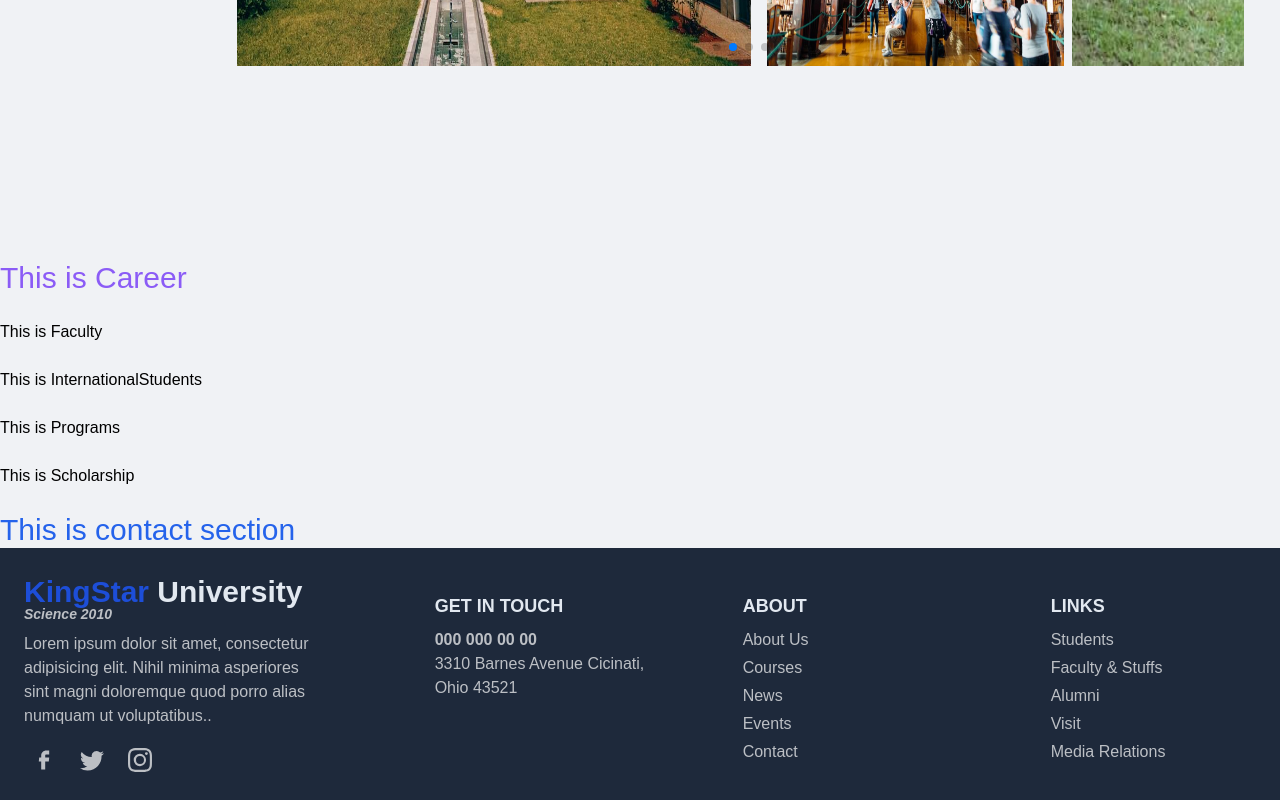
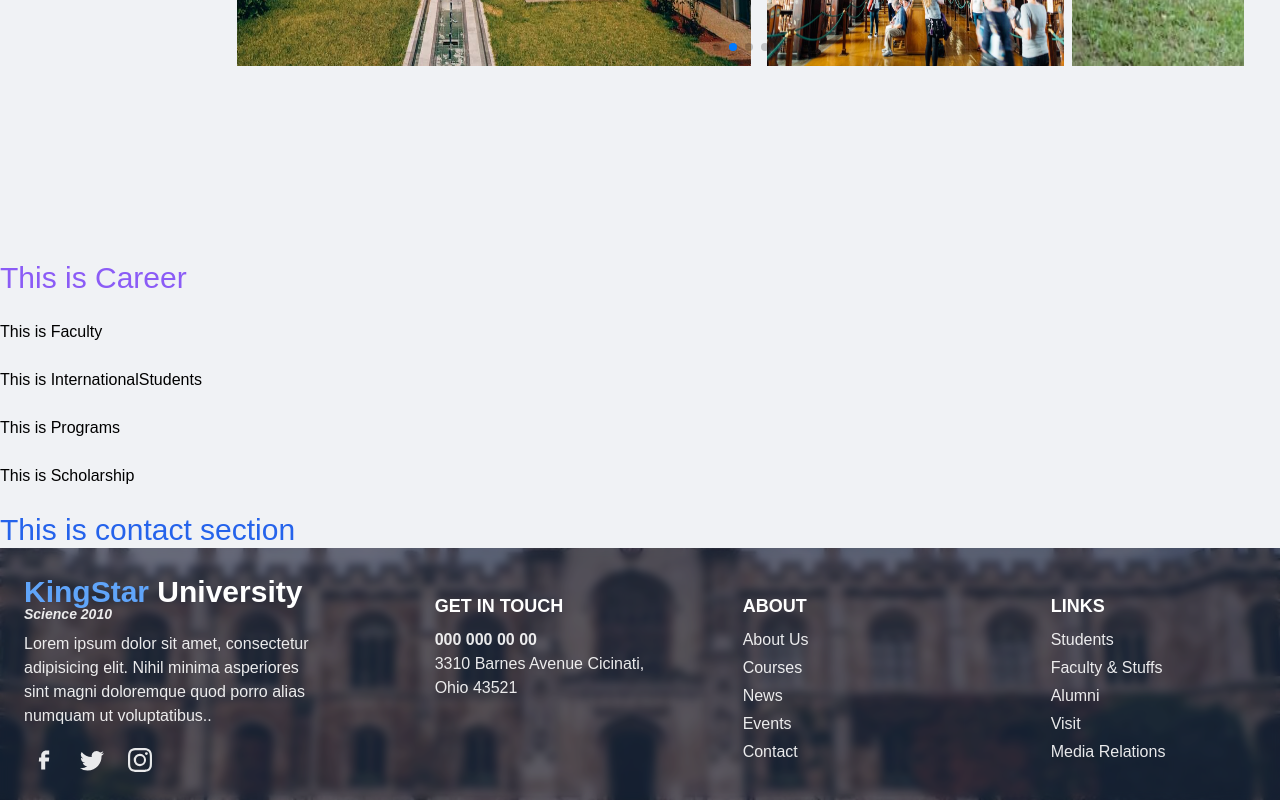
Before and after one commit to Junaed-Uddin/university, a Next.js app: page / in a window 1280 px wide. Shown: the part 1359-2159 px from the top of the page. Built offline with nearby package versions, Linux system fonts and the light colour scheme.

Commit message:
footer background image added

```diff
--- a/layouts/Main/Footer/About.jsx
+++ b/layouts/Main/Footer/About.jsx
@@ -3,9 +3,7 @@ import Link from "next/link";
 function About() {
   return (
     <div className="col-start-1 col-end-13 sm:col-start-6 sm:col-end-10 lg:col-start-8 py-3 border-t-[1px] border-t-ol-default lg:border-t-0">
-      <h1 className="font-semibold text-lg uppercase mb-2 text-slate-200">
-        About
-      </h1>
+      <h1 className="font-semibold text-lg uppercase mb-2 text-white">About</h1>
       <nav className="flex flex-col gap-1">
         <Link href="" className="hover:text-primary transition">
           About Us
--- a/layouts/Main/Footer/ContactSection.jsx
+++ b/layouts/Main/Footer/ContactSection.jsx
@@ -1,7 +1,7 @@
 function ContactSection() {
   return (
     <div className="col-start-1 col-end-13 sm:col-end-6 lg:col-start-5 lg:col-end-8 py-3 border-t-[1px] border-t-ol-default lg:border-t-0">
-      <h1 className="font-semibold text-lg mb-2 uppercase text-slate-200">
+      <h1 className="font-semibold text-lg mb-2 uppercase text-white">
         Get in touch
       </h1>
       <h2 className="font-semibold">000 000 00 00</h2>
--- a/layouts/Main/Footer/Links.jsx
+++ b/layouts/Main/Footer/Links.jsx
@@ -3,9 +3,7 @@ import Link from "next/link";
 function Links() {
   return (
     <div className="col-start-1 col-end-13 sm:col-start-10 sm:col-end-13 lg:col-start-11 py-3 border-t-[1px] border-t-ol-default lg:border-t-0">
-      <h1 className="font-semibold text-lg uppercase mb-2 text-slate-200">
-        Links
-      </h1>
+      <h1 className="font-semibold text-lg uppercase mb-2 text-white">Links</h1>
       <nav className="flex flex-col gap-1">
         <Link href="" className="hover:text-primary transition">
           Students
--- a/layouts/Main/Footer/LogoSection.jsx
+++ b/layouts/Main/Footer/LogoSection.jsx
@@ -13,8 +13,8 @@ function LogoSection() {
         className="flex flex-col sm:items-center lg:items-start mb-2"
       >
         <div className="font-bold text-3xl leading-6">
-          <span className="text-blue-700">KingStar</span>
-          <span className="text-slate-200"> University</span>
+          <span className="text-blue-400">KingStar</span>
+          <span className="text-white"> University</span>
         </div>
         <em className="text-sm font-semibold">Science 2010</em>
       </Link>
--- a/layouts/Main/Footer/index.jsx
+++ b/layouts/Main/Footer/index.jsx
@@ -2,17 +2,21 @@ import ContactSection from "./ContactSection";
 import Links from "./Links";
 import LogoSection from "./LogoSection";
 import About from "./About";
+import Image from "next/image";
 
 const Footer = () => {
   return (
-    <footer
-      className="px-[max(1.5rem,calc((100vw-1400px)/2))] pb-2 pt-8 grid grid-cols-12 bg-slate-800 text-[rgba(255,255,255,0.70)]"
-      id="footer"
-    >
+    <footer className="relative px-[max(1.5rem,calc((100vw-1400px)/2))] pb-2 pt-8 grid grid-cols-12 bg-no-repeat bg-cover bg-center text-[rgba(255,255,255,0.90)] backdrop-blur-sm">
       <LogoSection />
       <ContactSection />
       <About />
       <Links />
+      <img
+        src="/assets/images/footer/university.jpg"
+        alt="university"
+        className="absolute w-full h-full object-cover -z-10 brightness-50"
+      />
+      <div className="absolute w-full h-full object-cover -z-[9] bg-blue-900/20 backdrop-blur-sm" />
     </footer>
   );
 };
```
Also changed, not shown: public/assets/images/footer/university.jpg (added).
